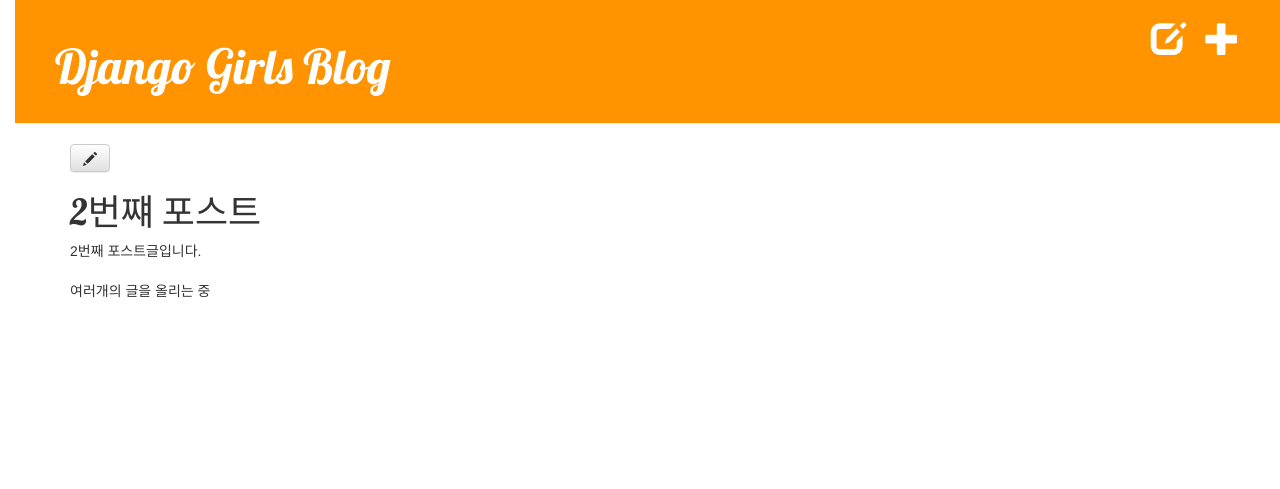
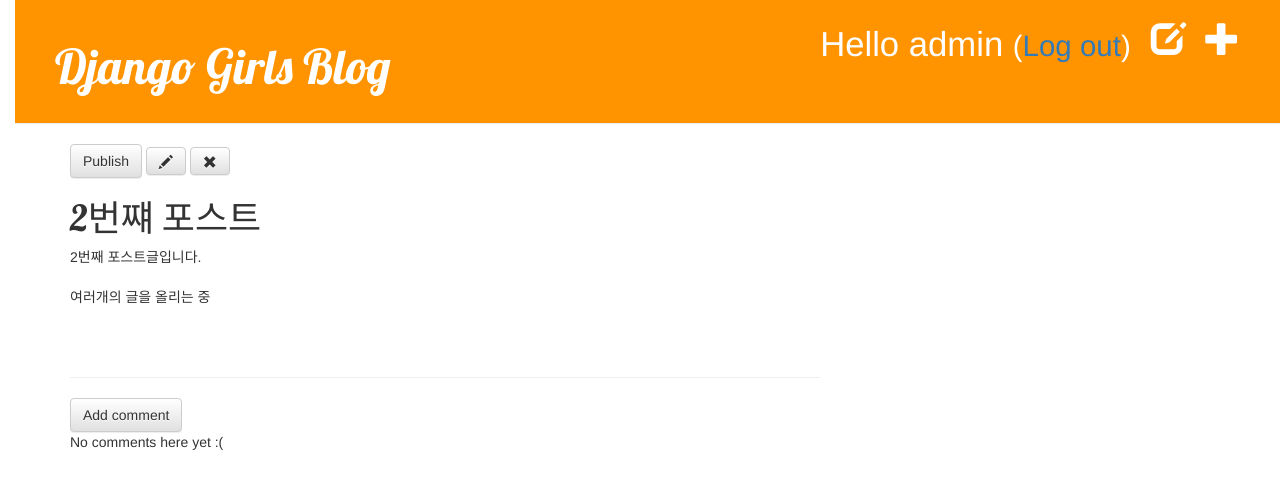
Before and after one commit to zeroam/djangogirls, a Django app: page /post/2/ in a window 1280 px wide. Shown: the top 489 px of the page. Run offline with Django 3.2, Linux system fonts and the light colour scheme; a user stored in the database is signed in; data comes from the database, SQL or seed files in the repository; both versions use the stored data as it was after the commit; some libraries are stand-ins or nearby versions.

Commit message:
update features

```diff
--- a/blog/admin.py
+++ b/blog/admin.py
@@ -1,4 +1,5 @@
 from django.contrib import admin
-from .models import Post
+from .models import Post, Comment
 
 admin.site.register(Post)
+admin.site.register(Comment)
--- a/blog/models.py
+++ b/blog/models.py
@@ -12,5 +12,23 @@
         self.published_date = timezone.now()
         self.save()
 
+    def approved_comments(self):
+        return self.comments.filter(approved_comment=True)
+
     def __str__(self):
         return self.title
+
+
+class Comment(models.Model):
+    post = models.ForeignKey('blog.Post', related_name='comments')
+    author = models.CharField(max_length=200)
+    text = models.TextField()
+    created_date = models.DateTimeField(default=timezone.now)
+    approved_comment = models.BooleanField(default=False)
+
+    def approve(self):
+        self.approved_comment = True
+        self.save()
+
+    def __str__(self):
+        return self.text
--- a/blog/static/css/blog.css
+++ b/blog/static/css/blog.css
@@ -53,3 +53,7 @@
 .post h1 a, .post h1 a:visited {
     color: #000000;
 }
+
+.comment {
+    margin: 20px 0px 20px 20px;
+}
--- a/blog/templates/blog/base.html
+++ b/blog/templates/blog/base.html
@@ -14,6 +14,9 @@
         {% if user.is_authenticated %}
             <a href="{% url 'post_new' %}" class="top-menu"><span class="glyphicon glyphicon-plus"></span></a>
             <a href="{% url 'post_draft_list' %}" class="top-menu"><span class="glyphicon glyphicon-edit"></span></a>
+            <p class="top-menu">Hello {{ user.username }} <small>(<a href="{% url 'logout' %}">Log out</a>)</small></p>
+        {% else %}
+            <a href="{% url 'login' %}" class="top-menu"><span class="glyphicon glyphicon-lock"></span></a>
         {% endif %}
         <h1><a href="/">Django Girls Blog</a></h1>
     </div>
--- a/blog/templates/blog/post_detail.html
+++ b/blog/templates/blog/post_detail.html
@@ -6,11 +6,31 @@
             <div class="date">
                 {{ post.published_date }}
             </div>
+        {% else %}
+            <a href="{% url 'post_publish' pk=post.pk %}" class="btn btn-default">Publish</a>
         {% endif %}
         {% if user.is_authenticated %}
             <a href="{% url 'post_edit' pk=post.pk %}" class="btn btn-default"><span class="glyphicon glyphicon-pencil"></span></a>
+            <a href="{% url 'post_remove' pk=post.pk %}" class="btn btn-default"><span class="glyphicon glyphicon-remove"></span></a>
         {% endif %}
         <h1>{{ post.title }}</h1>
         <p>{{ post.text|linebreaksbr }}</p>
     </div>
+    <hr>
+    <a href="{% url 'add_comment_to_post' pk=post.pk %}" class="btn btn-default">Add comment</a>
+    {% for comment in post.comments.all %}
+        <div class="comment">
+            <div class="date">
+                {{ comment.created_date }}
+                {% if not comment.approved_comment %}
+                    <a href="{% url 'comment_remove' pk=comment.pk %}"><span class="glyphicon glyphicon-remove"></span></a>
+                    <a href="{% url 'comment_approve' pk=comment.pk %}"><span class="glyphicon glyphicon-ok"></span></a>
+                {% endif %}
+            </div>
+            <strong>{{ comment.author }}</strong>
+            <p>{{ comment.text|linebreaks }}</p>
+        </div>
+    {% empty %}
+        <p>No comments here yet :(</p>
+    {% endfor %}
 {% endblock content %}
--- a/blog/templates/blog/post_list.html
+++ b/blog/templates/blog/post_list.html
@@ -8,6 +8,7 @@
             </div>
             <h1><a href="{% url 'post_detail' pk=post.pk %}">{{ post.title }}</a></h1>
             <p>{{ post.text|linebreaksbr }}</p>
+            <a href="{% url 'post_detail' pk=post.pk %}">Comments: {{ post.approved_comments.count }}</a>
         </div>
     {% endfor %}
 {% endblock content %}
--- a/blog/urls.py
+++ b/blog/urls.py
@@ -7,4 +7,9 @@
     url(r'^post/new/$', views.post_new, name='post_new'),
     url(r'^post/(?P<pk>\d+)/edit/$', views.post_edit, name='post_edit'),
     url(r'^drafts/$', views.post_draft_list, name='post_draft_list'),
+    url(r'^post/(?P<pk>\d+)/publish/$', views.post_publish, name='post_publish'),
+    url(r'^post/(?P<pk>\d+)/remove/$', views.post_remove, name='post_remove'),
+    url(r'^post/(?P<pk>\d+)/comment/$', views.add_comment_to_post, name='add_comment_to_post'),
+    url(r'^comment/(?P<pk>\d+)/approve/$', views.comment_approve, name='comment_approve'),
+    url(r'^comment/(?P<pk>\d+)/remove/$', views.comment_remove, name='comment_remove'),
 ]
--- a/blog/views.py
+++ b/blog/views.py
@@ -1,7 +1,8 @@
 from django.shortcuts import redirect, render, get_object_or_404
 from django.utils import timezone
-from .models import Post
-from .forms import PostForm
+from .models import Post, Comment
+from .forms import PostForm, CommentForm
+from django.contrib.auth.decorators import login_required
 
 def post_list(request):
     posts = Post.objects.filter(published_date__lte=timezone.now()).order_by('published_date')
@@ -13,6 +14,7 @@
     return render(request, 'blog/post_detail.html', {'post': post})
 
 
+@login_required
 def post_new(request):
     if request.method == "POST":
         form = PostForm(request.POST)
@@ -26,6 +28,7 @@
     return render(request, 'blog/post_edit.html', {'form': form})
 
 
+@login_required
 def post_edit(request, pk):
     post = get_object_or_404(Post, pk=pk)
     if request.method == "POST":
@@ -40,6 +43,48 @@
     return render(request, 'blog/post_edit.html', {'form': form})
 
 
+@login_required
 def post_draft_list(request):
     posts = Post.objects.filter(published_date__isnull=True).order_by('created_date')
     return render(request, 'blog/post_draft_list.html', {'posts': posts})
+
+
+def post_publish(request, pk):
+    post = get_object_or_404(Post, pk=pk)
+    post.publish()
+    return redirect('post_detail', pk=pk)
+
+
+@login_required
+def post_remove(request, pk):
+    post = get_object_or_404(Post, pk=pk)
+    post.delete()
+    return redirect('post_list')
+
+
+def add_comment_to_post(request, pk):
+    post = get_object_or_404(Post, pk=pk)
+    if request.method == "POST":
+        form = CommentForm(request.POST)
+        if form.is_valid():
+            comment = form.save(commit=False)
+            comment.post = post
+            comment.save()
+            return redirect('post_detail', pk=post.pk)
+    else:
+        form = CommentForm()
+    return render(request, 'blog/add_comment_to_post.html', {'form': form})
+
+
+@login_required
+def comment_approve(request, pk):
+    comment = get_object_or_404(Comment, pk=pk)
+    comment.approve()
+    return redirect('post_detail', pk=comment.post.pk)
+
+
+@login_required
+def comment_remove(request, pk):
+    comment = get_object_or_404(Comment, pk=pk)
+    comment.delete()
+    return redirect('post_detail', pk=comment.post.pk)
--- a/mysite/settings.py
+++ b/mysite/settings.py
@@ -120,3 +120,6 @@
 
 STATIC_URL = '/static/'
 STATIC_ROOT = os.path.join(BASE_DIR, 'static')
+
+
+LOGIN_REDIRECT_URL = '/'
--- a/mysite/urls.py
+++ b/mysite/urls.py
@@ -16,7 +16,11 @@
 from django.conf.urls import include, url
 from django.contrib import admin
 
+from django.contrib.auth import views
+
 urlpatterns = [
     url(r'^admin/', admin.site.urls),
+    url(r'^accounts/login/$', views.login, name='login'),
+    url(r'^accounts/logout/$', views.logout, name='logout', kwargs={'next_page': '/'}),
     url(r'', include('blog.urls')),
 ]
```
Also changed, not shown: blog/forms.py (+7 -1 lines), blog/templates/blog/add_comment_to_post.html (added, +10 -0 lines), blog/templates/registration/login.html (added, +24 -0 lines), db.sqlite3.
